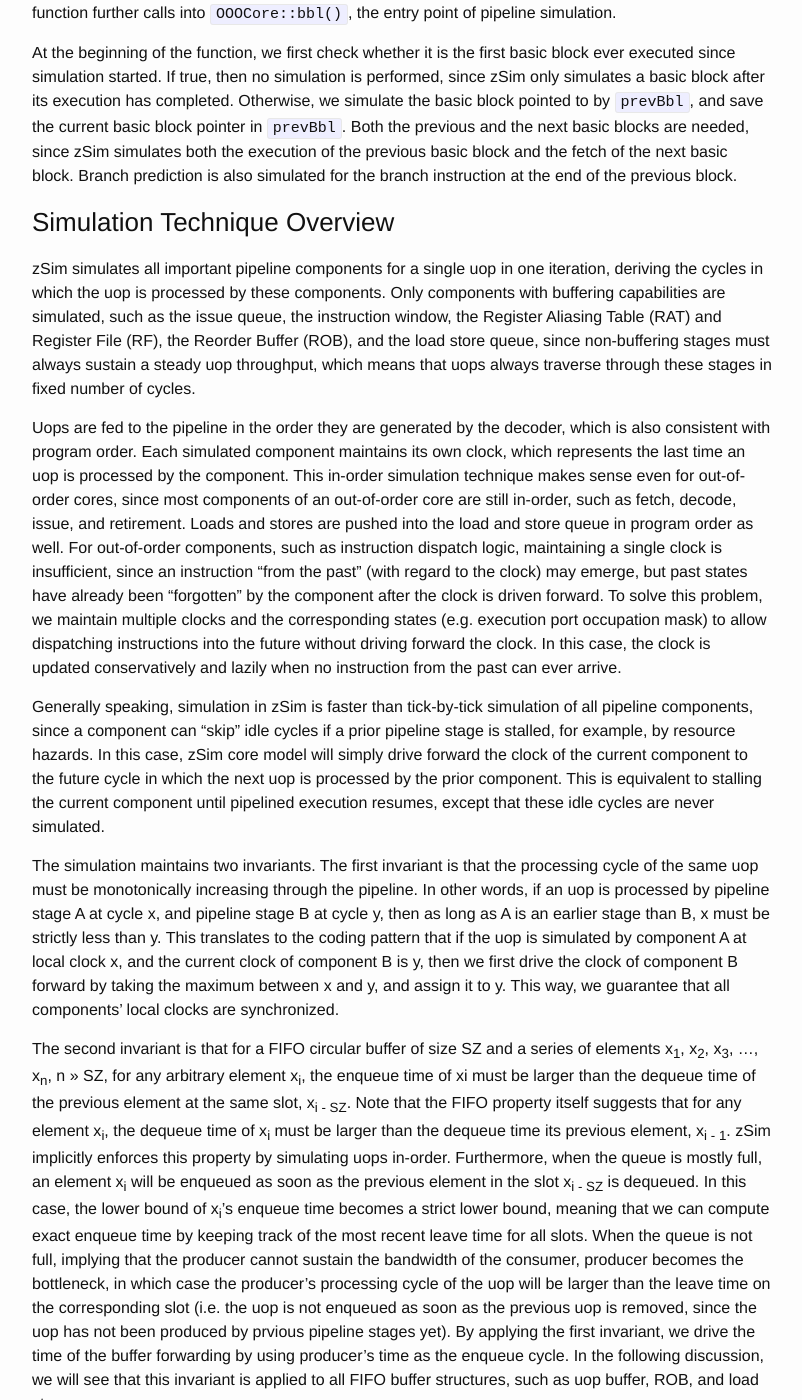
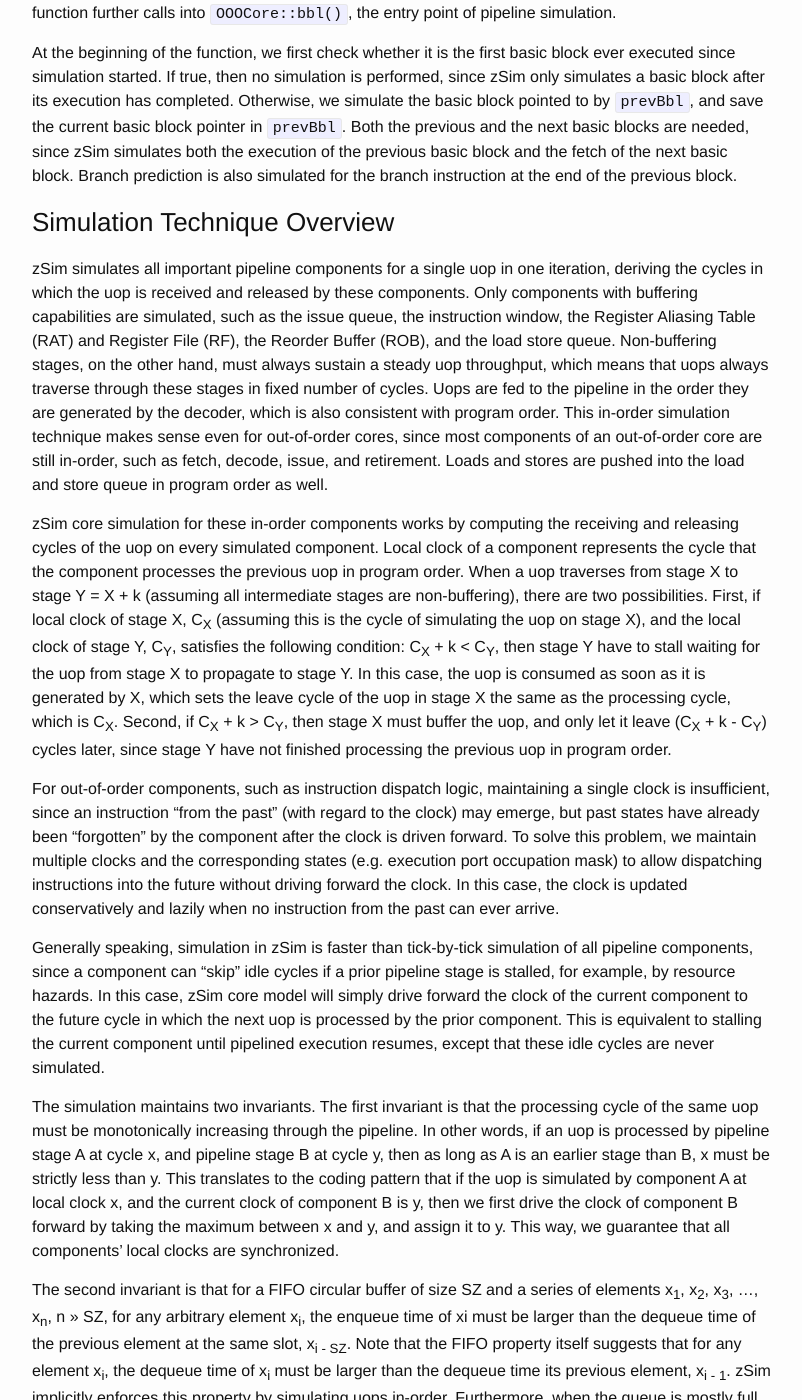
Before and after one commit to wangziqi2013/wangziqi2013.github.io, a Jekyll site: the page built from _posts/2019-12-31-zsim-microarch.markdown, in a window 1280 px wide and 1400 px high, scrolled down 10490 px. Shown: the whole window, without its empty margins (238-1040 px from the left). Built offline with Jekyll 4.4.1, drawn with Linux system fonts in a browser that asks for light colours.

Commit message:
Adding local clocks

```diff
--- a/_posts/2019-12-31-zsim-microarch.markdown
+++ b/_posts/2019-12-31-zsim-microarch.markdown
@@ -379,16 +379,26 @@ next basic block. Branch prediction is also simulated for the branch instruction
 ### Simulation Technique Overview
 
 zSim simulates all important pipeline components for a single uop in one iteration, deriving the cycles in which the uop is
-processed by these components. Only components with buffering capabilities are simulated, such as the issue queue, the
-instruction window, the Register Aliasing Table (RAT) and Register File (RF), the Reorder Buffer (ROB), and the load store
-queue, since non-buffering stages must always sustain a steady uop throughput, which means that uops always traverse through
-these stages in fixed number of cycles.
+received and released by these components. Only components with buffering capabilities are simulated, such as the issue queue,
+the instruction window, the Register Aliasing Table (RAT) and Register File (RF), the Reorder Buffer (ROB), and the load store
+queue. Non-buffering stages, on the other hand, must always sustain a steady uop throughput, which means that uops always
+traverse through these stages in fixed number of cycles. Uops are fed to the pipeline in the order they are generated by
+the decoder, which is also consistent with program order. This in-order simulation technique makes sense even for out-of-order
+cores, since most components of an out-of-order core are still in-order, such as fetch, decode, issue, and retirement. Loads
+and stores are pushed into the load and store queue in program order as well.
 
-Uops are fed to the pipeline in the order they are generated by the decoder, which is also
-consistent with program order. Each simulated component maintains its own clock, which represents the last time an uop is
-processed by the component. This in-order simulation technique makes sense even for out-of-order cores, since most components
-of an out-of-order core are still in-order, such as fetch, decode, issue, and retirement. Loads and stores are pushed into
-the load and store queue in program order as well. For out-of-order components, such as instruction dispatch logic,
+zSim core simulation for these in-order components works by computing the receiving and releasing cycles of the uop on every
+simulated component. Local clock of a component represents the cycle that the component
+processes the previous uop in program order. When a uop traverses from stage X to stage Y = X + k (assuming all intermediate
+stages are non-buffering), there are two possibilities. First, if local clock of stage X, C<sub>X</sub> (assuming this
+is the cycle of simulating the uop on stage X), and the local clock of stage Y, C<sub>Y</sub>, satisfies the following
+condition: C<sub>X</sub> + k < C<sub>Y</sub>, then stage Y have to stall waiting for the uop from stage X to propagate to stage
+Y. In this case, the uop is consumed as soon as it is generated by X, which sets the leave cycle of the uop in stage X the
+same as the processing cycle, which is C<sub>X</sub>. Second, if C<sub>X</sub> + k > C<sub>Y</sub>, then stage X
+must buffer the uop, and only let it leave (C<sub>X</sub> + k - C<sub>Y</sub>) cycles later, since stage Y have not
+finished processing the previous uop in program order.
+
+ For out-of-order components, such as instruction dispatch logic,
 maintaining a single clock is insufficient, since an instruction "from the past" (with regard to the clock) may emerge, but
 past states have already been "forgotten" by the component after the clock is driven forward. To solve this problem,
 we maintain multiple clocks and the corresponding states (e.g. execution port occupation mask) to allow dispatching
```
